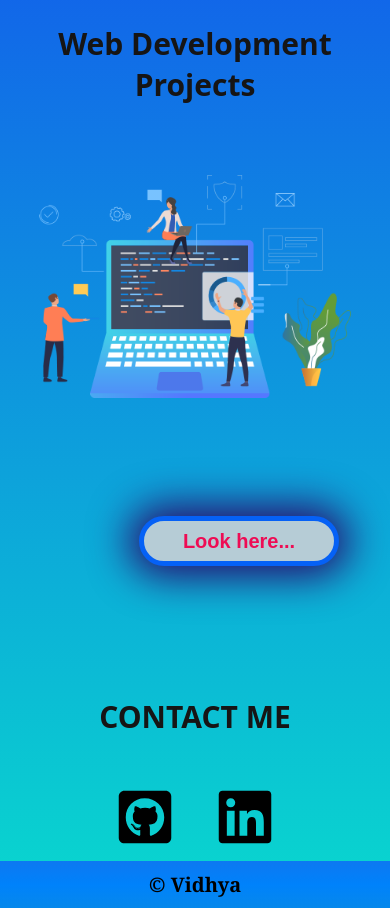
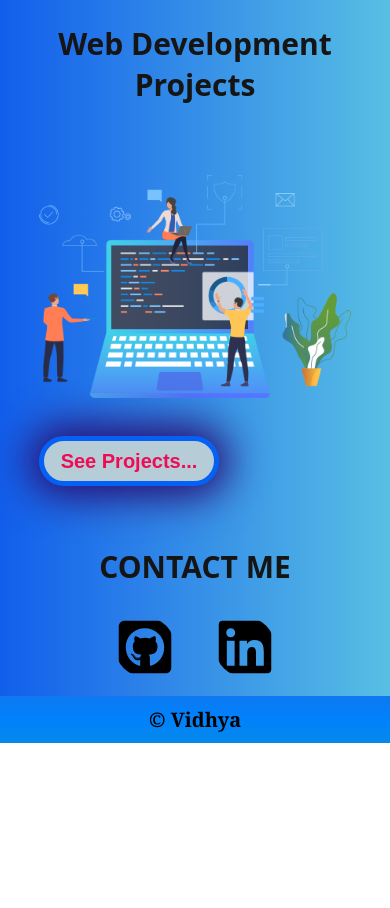
Before and after one commit to VIDHYAPALANISAMY14/Portfolio, a plain HTML site: page my-portfolio/index.html in a window 390 px wide. Shown: the part 1057-1965 px from the top of the page. After the commit the page ends 1800 px from the top, so only its background shows below. Drawn offline with Linux system fonts and the light colour scheme.

Commit message:
Add files via upload

```diff
--- a/my-portfolio/index.html
+++ b/my-portfolio/index.html
@@ -53,7 +53,7 @@
             <h2 id="web-dev-name">Web Development Projects</h2>
             <div class="project-div">
             <img src="web-dev.png" alt="web dev project"><br>
-            <button><a href="projects.html">Look here...</a></button>
+            <button><a href="projects.html">See Projects...</a></button>
             </div>
         </section>
     </div>
@@ -70,10 +70,10 @@
             <h2 id="cntact">CONTACT ME</h2>
             <div class="contact">
                 <div id="github">
-                <a href="https://github.com/VIDHYAPALANISAMY14"><img src="square-github.svg" alt="github-logo" width="60px" height="60px"></a>
+                <a href="https://github.com/VIDHYAPALANISAMY14"><img src="square-github.svg" alt="github-logo" ></a>
                 </div>
                 <div id="linked-in">
-                <a href="https://www.linkedin.com/in/vidhya-palanisamy-a4bb57226/" ><img src="linkedin.svg" alt="linkedin-logo" width="60px" height="60px"></a>
+                <a href="https://www.linkedin.com/in/vidhya-palanisamy-a4bb57226/" ><img src="linkedin.svg" alt="linkedin-logo" id="cnt-logo"></a>
                 </div>
         </section>
     </div>
--- a/my-portfolio/indexstyle.css
+++ b/my-portfolio/indexstyle.css
@@ -5,8 +5,10 @@
 }
 
 body{
-  background: linear-gradient(rgb(238, 240, 244), rgb(18, 94, 235),rgb(9, 216, 206));
+  background: linear-gradient(to right, rgb(18, 94, 235),rgb(108, 218, 226),rgb(8, 131, 197));
   background-repeat: no-repeat;
+
+
 }
 
 .top{
@@ -155,8 +157,8 @@ button  a{
     font-weight:bolder;
 }
 button {
-    margin: 100px;
-    width: 200px;
+    margin-top: 100px;
+    width: 180px;
     height: 50px;
     border-radius: 30px;
     border: 5px solid #0561f6;
@@ -172,24 +174,49 @@ button {
   display: flex;
   flex-direction: row;
   justify-content: center;
+  padding-bottom: 30px;
 }
 
 #contact-sec h2{
   text-align: center;
   margin-top: 10px;
-  padding: 20px;
   font-size: 30px;
   font-family:system-ui, -apple-system, BlinkMacSystemFont, 'Segoe UI', Roboto, Oxygen, Ubuntu, Cantarell, 'Open Sans', 'Helvetica Neue', sans-serif;
   color:rgb(22, 21, 21);
 }
+#github a img{
+      width: 60px;
+      height: 60px;
+      border-bottom-left-radius: 50%;
+  border-top-right-radius: 50%;
+ margin-bottom: 20px;
+ border-top-left-radius: 10%;
+ border-bottom-right-radius: 10%;
+ margin-bottom: -25px;
+}
+
+#linked-in a img{
+  width: 60px;
+  height: 60px;
+  border-bottom-left-radius: 50%;
+  border-top-right-radius: 50%;
+  border-top-left-radius: 10%;
+  border-bottom-right-radius: 10%;
+  margin-bottom: -25px;
+
+
+}
+
+
+
 
 #github{
   padding-right: 20px;
   margin-bottom: 10px;
 }
 
-#github  :hover{
-  background-color: rgb(227, 232, 235);
+#github :hover{
+  background-color: rgb(254, 254, 254);
 }
 #linked-in{
   padding-left: 20px;
@@ -223,6 +250,18 @@ button {
 
 /* Responsive-page */
 @media (max-width: 611px) {
+  body{
+    width:100%;
+    background: linear-gradient(to right, rgb(18, 94, 235),rgb(108, 218, 226),rgb(8, 131, 197));
+    background-repeat: no-repeat;
+    background-size: 1000px;
+
+  }
+  .top{
+    font-size: small;
+    display: flex;
+    justify-content: space-evenly;
+  }
   .my-1{
     margin-top:80px ;
   }
@@ -238,6 +277,14 @@ button {
     margin-right: none;
     margin: none;
   }
+  button a{
+      text-align: center;
+  }
+  button{
+    margin-top: 20px;
+    margin-bottom: 50px;
+  }
+
 
 
 }
--- a/my-portfolio/webstyle.css
+++ b/my-portfolio/webstyle.css
@@ -5,7 +5,7 @@
   }
 
   body{
-    background: linear-gradient(rgb(255, 255, 255), rgb(28, 104, 246),rgb(9, 216, 206));
+    background: linear-gradient(to right, rgb(28, 104, 246),rgb(89, 202, 250),rgb(20, 105, 232));
     background-repeat: no-repeat;
   }
 
@@ -61,6 +61,14 @@
 
 
   @media (max-width:611px){
+    body{
+      width:100%;
+      background: linear-gradient(to right, rgb(18, 94, 235),rgb(108, 218, 226),rgb(8, 131, 197));
+      background-repeat: no-repeat;
+      background-size: 1000px;
+      box-sizing: content-box;
+      padding-right:200px;
+    }
     .all-project{
         display: flex;
         flex-direction: column;
```
